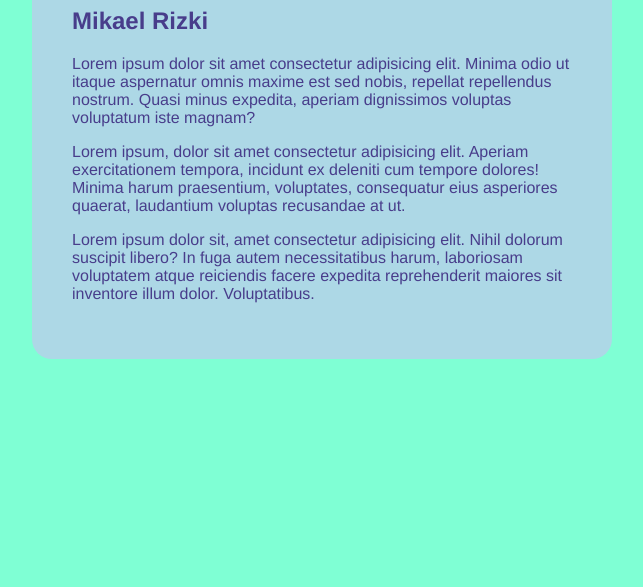
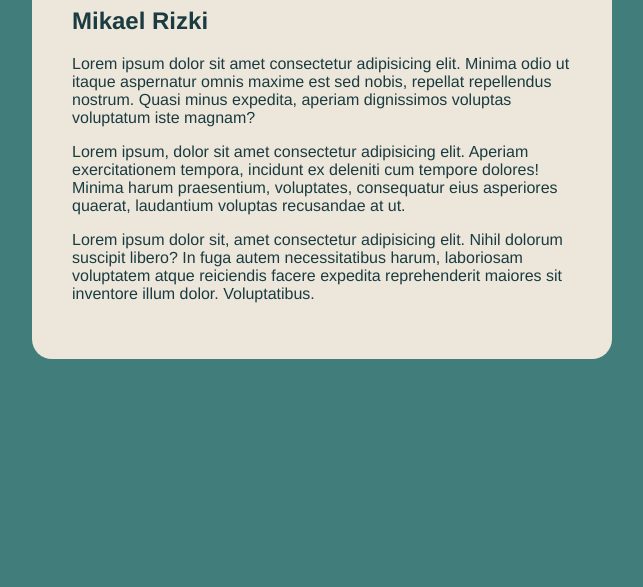
Before and after one commit to mikaelrizki/Coba-GitHub-Pages, a plain HTML site: page index.html in a window 1280 px wide. Shown: the part 213-800 px from the top of the page, without its empty margins (318-961 px from the left). Drawn offline with Linux system fonts and the light colour scheme.

Commit message:
update lagi

```diff
--- a/style.css
+++ b/style.css
@@ -1,12 +1,12 @@
 body{
-    background-color: aquamarine;
+    background-color: #417D7A;
     margin: 0;
     font-family: 'Helvetica', 'Arial', sans-serif;
-    color: darkslateblue;
+    color: #1A3C40;
 }
 
 div{
-    background-color: lightblue;
+    background-color: #EDE6DB;
     border-radius: 20px;
     width: 500px;
     margin: auto;
```
